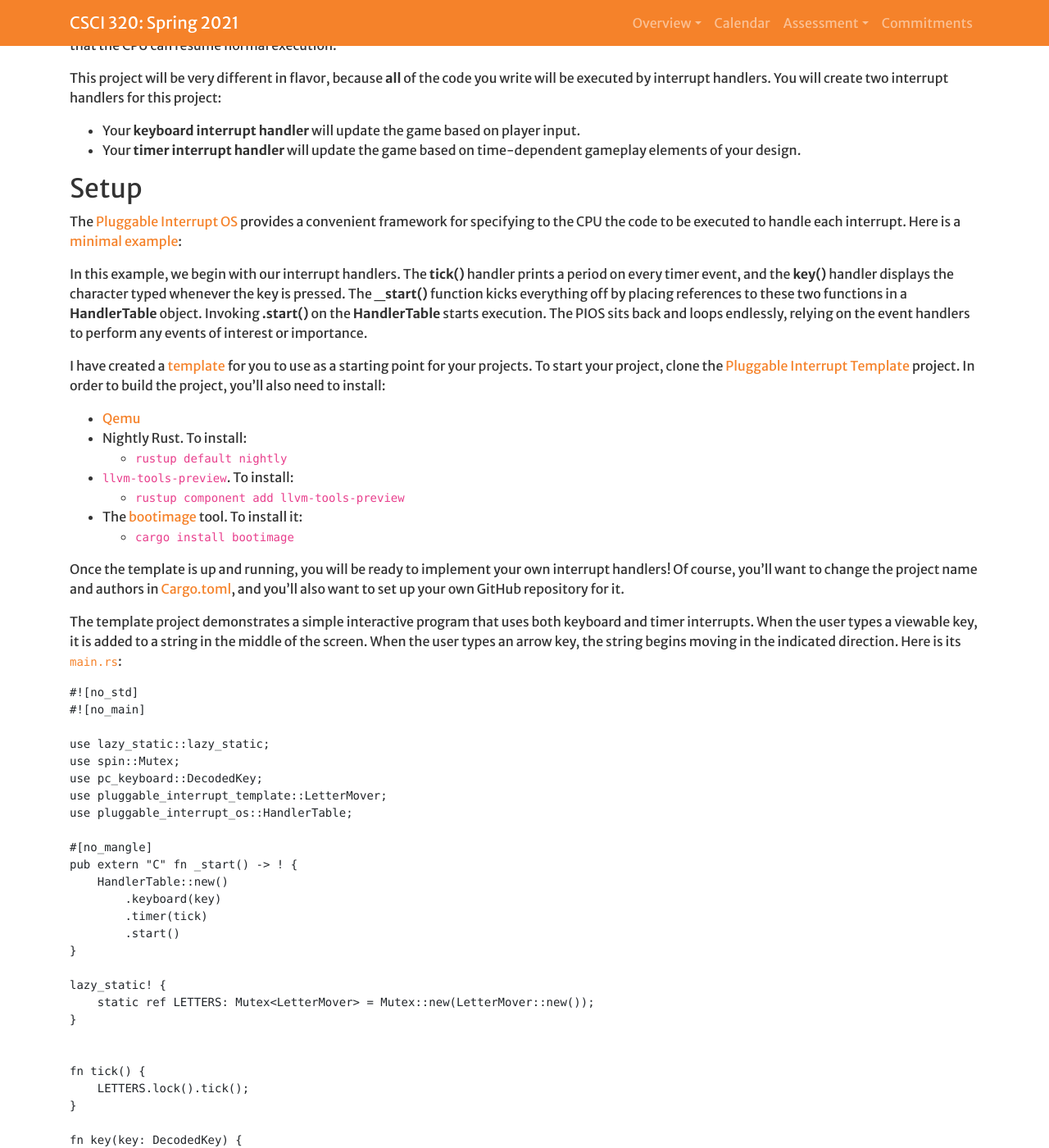
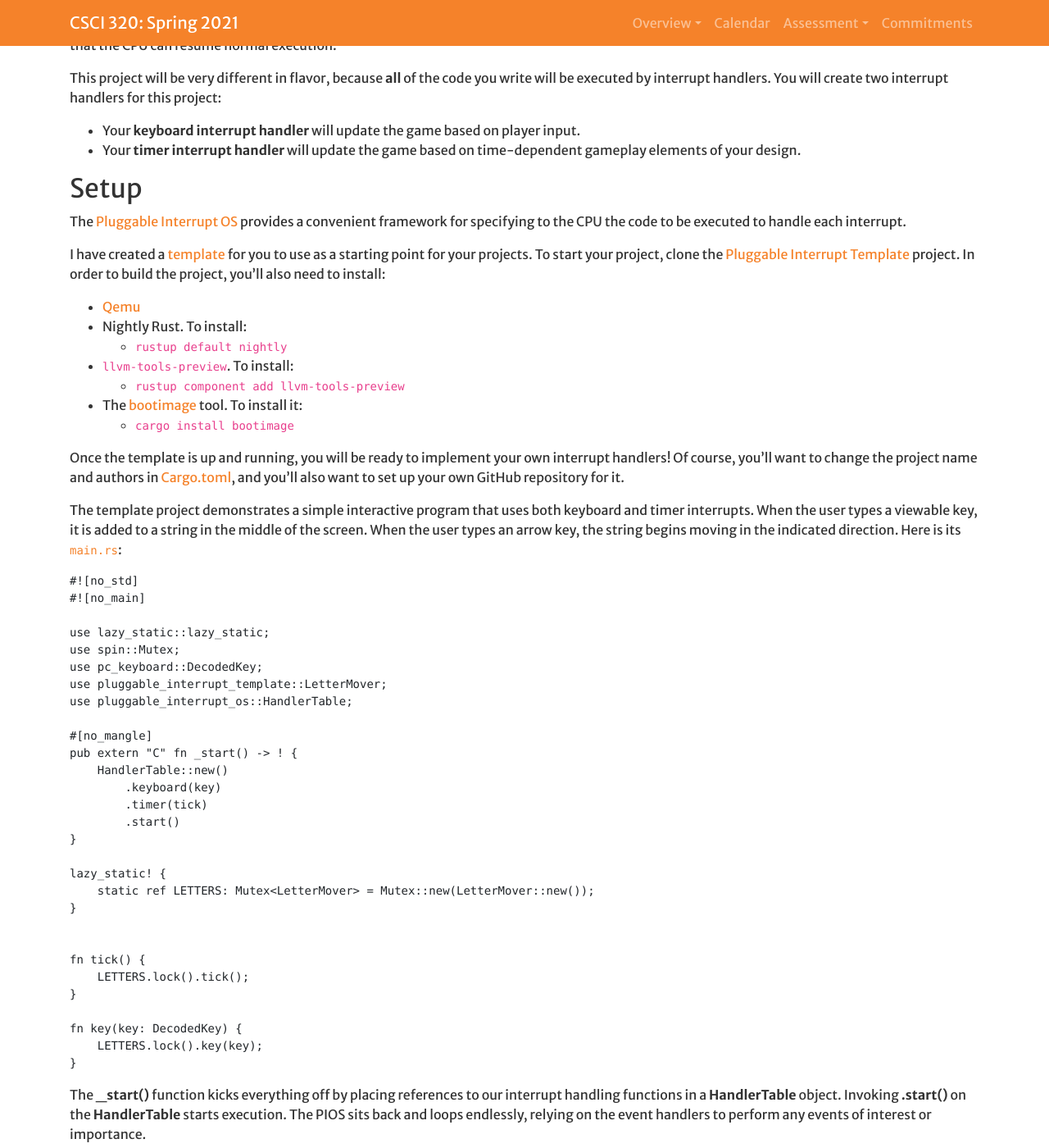
Before and after one commit to Hendrix-CS/csci320, a Jekyll site: the page built from projects/baremetalgame.md, in a window 1280 px wide and 1400 px high, scrolled down 491 px. Shown: the whole window at 82% size. Built offline with Jekyll 4.4.1, drawn with Linux system fonts in a browser that asks for light colours; a script that is not in the unit is left out; some of the changed text lies outside the part shown.

Commit message:
More edits to bare metal game.

````diff
--- a/projects/baremetalgame.md
+++ b/projects/baremetalgame.md
@@ -36,15 +36,7 @@ interrupt handlers. You will create two interrupt handlers for this project:
 ## Setup
 
 The [Pluggable Interrupt OS](https://crates.io/crates/pluggable_interrupt_os) provides a convenient framework for
-specifying to the CPU the code to be executed to handle each interrupt. Here is a
-[minimal example](https://github.com/gjf2a/pluggable_interrupt_template):
-
-In this example, we begin with our interrupt handlers. The **tick()** handler prints a period
-on every timer event, and the **key()** handler displays the character typed whenever the
-key is pressed. The **_start()** function kicks everything off by placing references to these
-two functions in a **HandlerTable** object. Invoking **.start()** on the **HandlerTable**
-starts execution. The PIOS sits back and loops endlessly, relying on the event handlers to
-perform any events of interest or importance.
+specifying to the CPU the code to be executed to handle each interrupt.
 
 I have created a [template](https://github.com/gjf2a/pluggable_interrupt_template)
 for you to use as a starting point for your projects. To start your project, clone
@@ -100,6 +92,11 @@ fn key(key: DecodedKey) {
 }
 ```
 
+The **_start()** function kicks everything off by placing references to our interrupt handling functions
+in a **HandlerTable** object. Invoking **.start()** on the **HandlerTable**
+starts execution. The PIOS sits back and loops endlessly, relying on the event handlers to
+perform any events of interest or importance.
+
 I created the [`LetterMover`](https://github.com/gjf2a/pluggable_interrupt_template/blob/master/src/lib.rs)
 `struct` to represent the application state. As interrupts are inherently concurrent, we wrap the object in a
 [`Mutex`](https://doc.rust-lang.org/book/ch16-03-shared-state.html). In order to delay constructing the
````
Also changed, not shown: other parts of projects/baremetalgame.md (+1 -1 lines).
